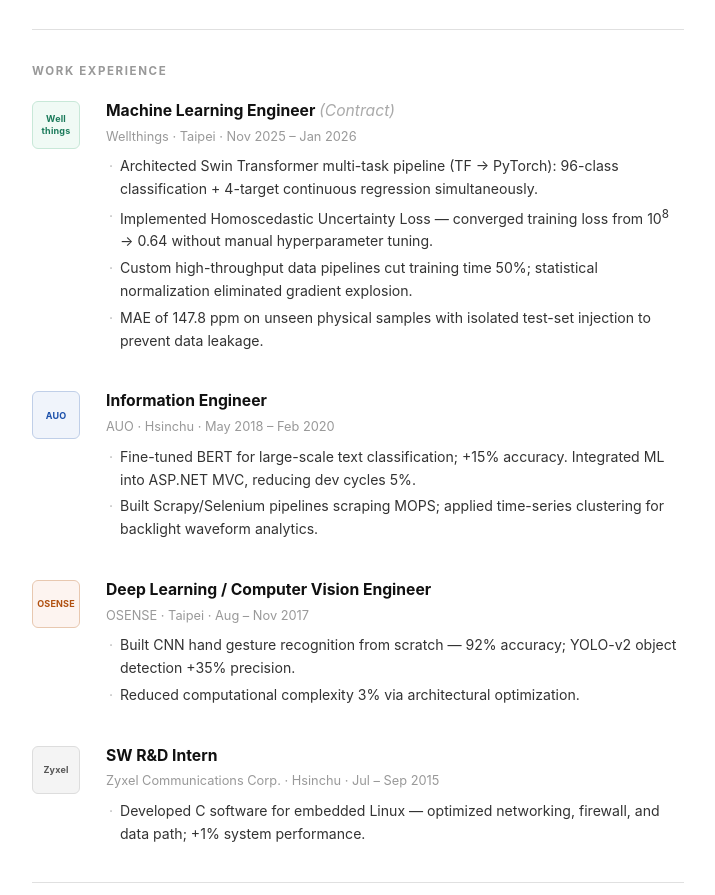
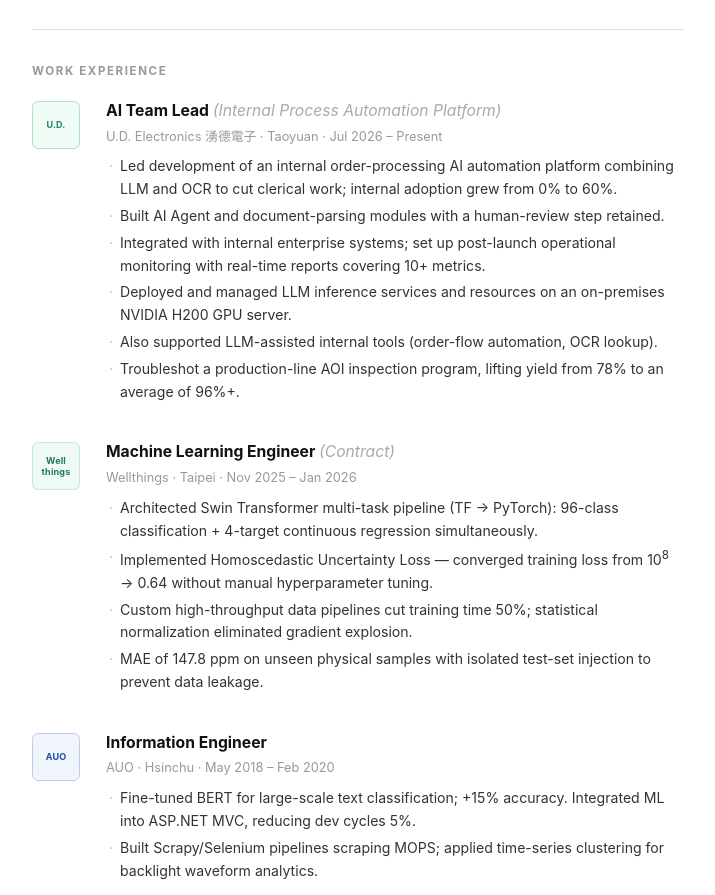
Before and after one commit to sonnaWater/MyWeb, a plain HTML site: page index.html in a window 1280 px wide. Shown: the part 1079-1974 px from the top of the page, without its empty margins (282-997 px from the left). Drawn offline with Linux system fonts and the light colour scheme.

Commit message:
新增湧德電子 AI 團隊負責人工作經歷
- 中/英/雙主修首頁工作經歷最上方加入 U.D. Electronics（2026/07 – 迄今）

Co-Authored-By: Claude Sonnet 5.5 <noreply@anthropic.com>

```diff
--- a/index.html
+++ b/index.html
@@ -437,6 +437,22 @@
     <h2>Work Experience</h2>
 
     <div class="entry">
+      <div class="logo-box teal">U.D.</div>
+      <div class="entry-body">
+        <h3>AI Team Lead <em style="font-weight:400;color:#aaa">(Internal Process Automation Platform)</em></h3>
+        <div class="entry-meta">U.D. Electronics 湧德電子 · Taoyuan · Jul 2026 – Present</div>
+        <ul>
+          <li>Led development of an internal order-processing AI automation platform combining LLM and OCR to cut clerical work; internal adoption grew from 0% to 60%.</li>
+          <li>Built AI Agent and document-parsing modules with a human-review step retained.</li>
+          <li>Integrated with internal enterprise systems; set up post-launch operational monitoring with real-time reports covering 10+ metrics.</li>
+          <li>Deployed and managed LLM inference services and resources on an on-premises NVIDIA H200 GPU server.</li>
+          <li>Also supported LLM-assisted internal tools (order-flow automation, OCR lookup).</li>
+          <li>Troubleshot a production-line AOI inspection program, lifting yield from 78% to an average of 96%+.</li>
+        </ul>
+      </div>
+    </div>
+
+    <div class="entry">
       <div class="logo-box green">Well<br>things</div>
       <div class="entry-body">
         <h3>Machine Learning Engineer <em style="font-weight:400;color:#aaa">(Contract)</em></h3>
```
Also changed, not shown: index_doubleMajor.html (+16 -0 lines), index_zh.html (+16 -0 lines).
